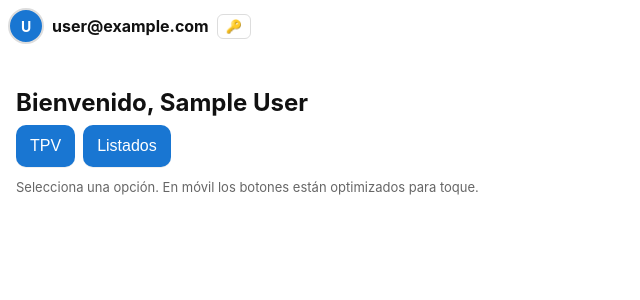
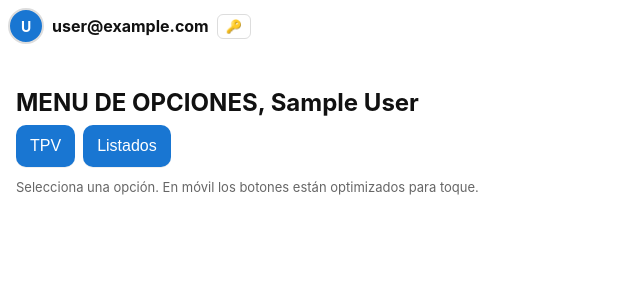
Before and after one commit to tatoina/sociedad-tpv, a React (Create React App) app: page /menu in a window 1280 px wide. Shown: the top 300 px of the page, without its empty margins (0-640 px from the left). Built offline with nearby package versions, Linux system fonts and the light colour scheme; no server answers; the database is empty; sample sign-in values are in the browser's storage.

Commit message:
Fix: Agregar logs detallados para debug de subida de fotos y configurar firebase.json

```diff
--- a/src/firebase.js
+++ b/src/firebase.js
@@ -133,20 +133,34 @@ export async function resetUserPassword(email) {
 export async function uploadUserPhoto(uid, file) {
   if (!uid || !file) throw new Error("UID y archivo requeridos");
 
+  try {
+    console.log("Iniciando subida de foto...", { uid, fileName: file.name, fileSize: file.size });
+
     // Crear referencia en Storage: user-photos/{uid}/{timestamp}_{filename}
     const timestamp = Date.now();
     const fileRef = storageRef(storage, `user-photos/${uid}/${timestamp}_${file.name}`);
 
+    console.log("Subiendo archivo a Storage...");
     // Subir archivo
-  await uploadBytes(fileRef, file);
+    const uploadResult = await uploadBytes(fileRef, file);
+    console.log("Archivo subido, obteniendo URL...", uploadResult);
 
     // Obtener URL pública
     const photoURL = await getDownloadURL(fileRef);
+    console.log("URL obtenida:", photoURL);
 
     // Actualizar en Firestore
+    console.log("Actualizando perfil en Firestore...");
     await updateUserProfile(uid, { photoURL });
+    console.log("Foto subida y guardada exitosamente");
 
     return photoURL;
+  } catch (error) {
+    console.error("Error detallado en uploadUserPhoto:", error);
+    console.error("Error code:", error.code);
+    console.error("Error message:", error.message);
+    throw error;
+  }
 }
 
 export async function deleteUserPhoto(uid) {
--- a/src/pages/Menu.jsx
+++ b/src/pages/Menu.jsx
@@ -5,7 +5,7 @@ import { Link } from "react-router-dom";
 export default function Menu({ user, profile }) {
   return (
     <div style={{padding:16}}>
-      <h2 style={{marginBottom:8}}>Bienvenido{user?.displayName ? `, ${user.displayName}` : ""}</h2>
+      <h2 style={{marginBottom:8}}>MENU DE OPCIONES{user?.displayName ? `, ${user.displayName}` : ""}</h2>
       <div style={{display:'grid', gap:12}}>
         <div style={{display:'flex', gap:8, flexWrap:'wrap'}}>
           {!profile?.isAdmin && <Link to="/tpv"><button className="btn-primary">TPV</button></Link>}
--- a/src/pages/Tpv.jsx
+++ b/src/pages/Tpv.jsx
@@ -37,7 +37,7 @@ export default function TPV({ user, profile }) {
   const [cart, setCart] = useState([]);
   const [loadingSave, setLoadingSave] = useState(false);
   const [history, setHistory] = useState([]);
-  const [showHistory, setShowHistory] = useState(true);
+  const [showHistory, setShowHistory] = useState(false);
   const [editingTicketId, setEditingTicketId] = useState(null);
   const [editingData, setEditingData] = useState(null);
   const nav = useNavigate();
--- a/src/pages/Usuarios.jsx
+++ b/src/pages/Usuarios.jsx
@@ -87,23 +87,29 @@ export default function Usuarios({ profile }) {
     // Validar que sea imagen
     if (!file.type.startsWith('image/')) {
       alert('Por favor selecciona una imagen');
+      e.target.value = '';
       return;
     }
 
     // Validar tamaño (máx 2MB)
     if (file.size > 2 * 1024 * 1024) {
       alert('La imagen no puede superar 2MB');
+      e.target.value = '';
       return;
     }
 
     setUploadingPhoto(true);
     try {
+      console.log("Componente: iniciando subida...");
       const photoURL = await uploadUserPhoto(uid, file);
+      console.log("Componente: foto subida, URL recibida:", photoURL);
       setEditForm(prev => ({ ...prev, photoURL }));
       alert('Foto subida correctamente');
+      e.target.value = ''; // Limpiar input
     } catch (err) {
       console.error("Error subiendo foto:", err);
       alert("Error subiendo foto: " + (err.message || err));
+      e.target.value = ''; // Limpiar input
     } finally {
       setUploadingPhoto(false);
     }
```
Also changed, not shown: firebase.json (added). Lines whose indentation alone changed are shown as unchanged.
